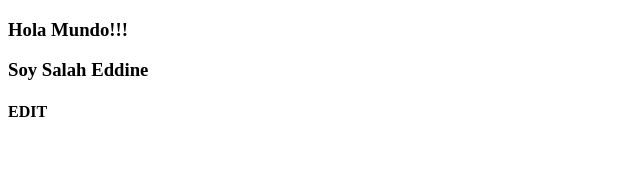
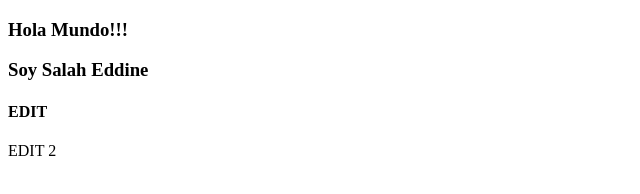
Before and after one commit to Salahkhouadri/ExamenEDD, a plain HTML site: page index.html in a window 1280 px wide. Shown: the full height of the page, 0-640 px from the left. Drawn offline with Linux system fonts and the light colour scheme.

Commit message:
CheckRepo

```diff
--- a/index.html
+++ b/index.html
@@ -10,5 +10,6 @@
     <h3>Hola Mundo!!!</h3>
     <h3>Soy Salah Eddine</h3>
     <h4>EDIT</h4>
+    <p>EDIT 2</p>
 </body>
 </html>
```
